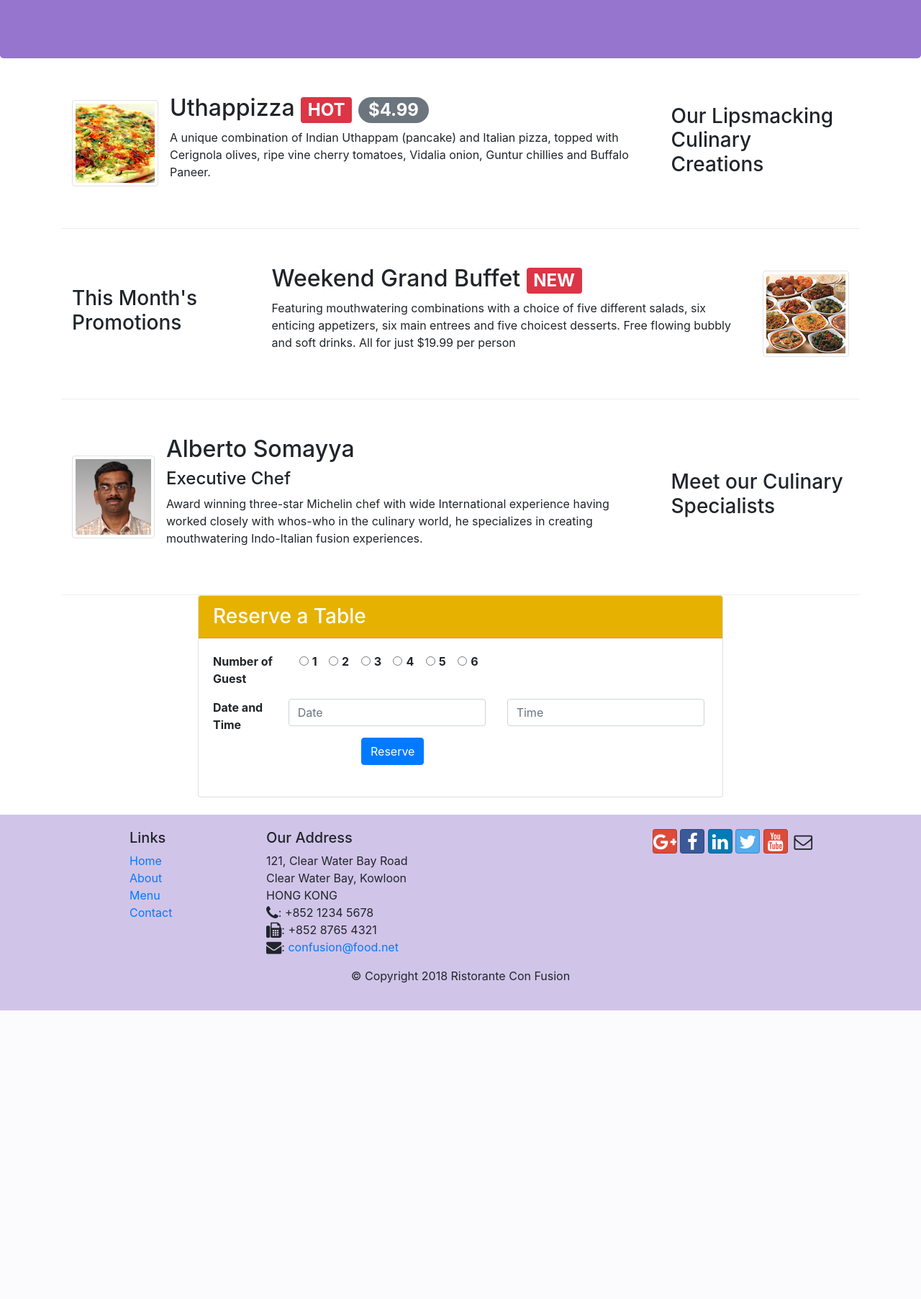
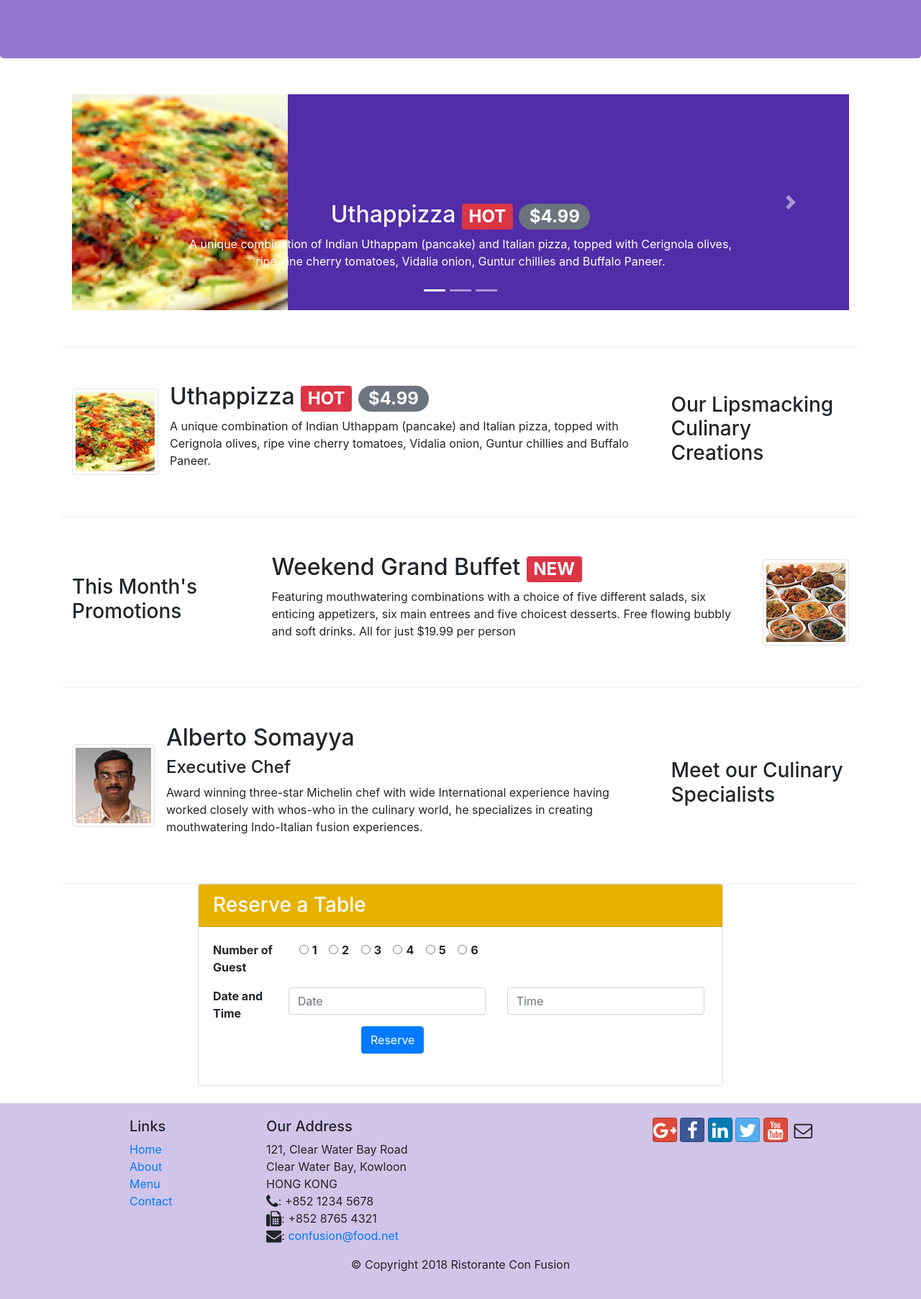
Before and after one commit to LeonardoCabral578/con-fusion, a PHP site: page / in a window 1280 px wide. Shown: the part 253-2058 px from the top of the page at 72% size. Before the commit the page ends 1657 px from the top, so only its background shows below. Run offline with PHP 8.4, Linux system fonts and the light colour scheme; data that the repository does not hold is empty; some libraries are stand-ins or nearby versions.

Commit message:
Carousel

```diff
--- a/css/estilos.css
+++ b/css/estilos.css
@@ -48,3 +48,18 @@ body {
     border-bottom: 1px solid #ddd;
     padding: 10px;
 }
+
+.carousel {
+    background: #512DA8;
+}
+
+.carousel-item {
+    height: 300px;
+}
+
+.carousel-item img {
+    position: absolute;
+    top: 0;
+    left: 0;
+    min-height: 300px;
+}
--- a/index.php
+++ b/index.php
@@ -18,16 +18,59 @@ include_once 'plantillas/navbar.inc.php';
         <img src="img/logo.png" class="img-fluid">
       </div>
       <div class="col-12 col-sm align-self-center">
-          <a role="button" class="btn btn-block nav-link btn-warning"
-            data-toggle="tooltip" data-html="true"
-            title="Or call us at <br><strong>+852 12345678</strong>"
-            data-placement="bottom" href="#carta-reservacion"><strong>Reserve Table</strong></a>
+        <a role="button" class="btn btn-block nav-link btn-warning" data-toggle="tooltip" data-html="true" title="Or call us at <br><strong>+852 12345678</strong>" data-placement="bottom" href="#carta-reservacion"><strong>Reserve Table</strong></a>
       </div>
     </div>
   </div>
 </header>
 
 <div class="container">
+  <div class="row row-content">
+    <div class="col">
+      <div id="mycarousel" class="carousel slide" data-ride="carousel">
+        <div class="carousel-inner" role="listbox">
+          <div class="carousel-item active">
+            <img class="d-block img-fluid" src="img/uthappizza.png" alt="uthappizza">
+            <div class="carousel-caption d-none d-md-block">
+              <h2>Uthappizza <span class="badge badge-danger">HOT</span> <span class="badge badge-pill badge-secondary">$4.99</span></h2>
+              <p class="d-none d-sm-block">A unique combination of Indian Uthappam (pancake) and Italian pizza, topped with Cerignola olives, ripe vine
+                cherry tomatoes, Vidalia onion, Guntur chillies and Buffalo Paneer.</p>
+            </div>
+          </div>
+          <div class="carousel-item">
+            <img class="d-block img-fluid" src="img/buffet.png" alt="Buffet">
+            <div class="carousel-caption d-none d-md-block">
+              <h2>Weekend Grand Buffet <span class="badge badge-danger">NEW</span></h2>
+              <p class="d-none d-sm-block">Featuring mouthwatering combinations with a choice of five different salads, six enticing appetizers, six
+                main entrees and five choicest desserts. Free flowing bubbly and soft drinks. All for just $19.99 per person
+              </p>
+            </div>
+          </div>
+          <div class="carousel-item">
+            <img class="d-block img-fluid" src="img/alberto.png" alt="Alberto">
+            <div class="carousel-caption d-none d-md-block">
+              <h2>Alberto Somayya</h2>
+              <h4>Executive Chef</h4>
+              <p class="d-none d-sm-block">Award winning three-star Michelin chef with wide International experience having worked closely with whos-who
+                in the culinary world, he specializes in creating mouthwatering Indo-Italian fusion experiences. </p>
+            </div>
+          </div>
+        </div>
+        <ol class="carousel-indicators">
+          <li data-target="#mycarousel" data-slide-to="0" class="active"></li>
+          <li data-target="#mycarousel" data-slide-to="1"></li>
+          <li data-target="#mycarousel" data-slide-to="2"></li>
+        </ol>
+        <a class="carousel-control-prev" href="#mycarousel" role="button" data-slide="prev">
+          <span class="carousel-control-prev-icon"></span>
+        </a>
+        <a class="carousel-control-next" href="#mycarousel" role="button" data-slide="next">
+          <span class="carousel-control-next-icon"></span>
+        </a>
+      </div>
+    </div>
+  </div>
+
   <div class="row row-content align-items-center">
     <div class="col-12 col-sm-4 order-sm-last col-md-3">
       <h3>Our Lipsmacking Culinary Creations</h3>
```
